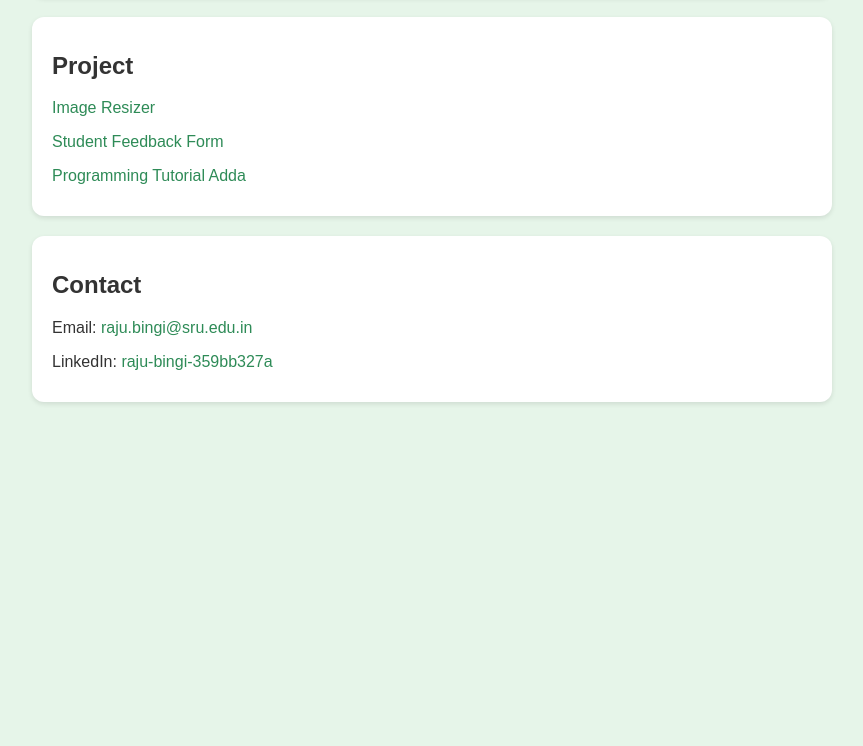
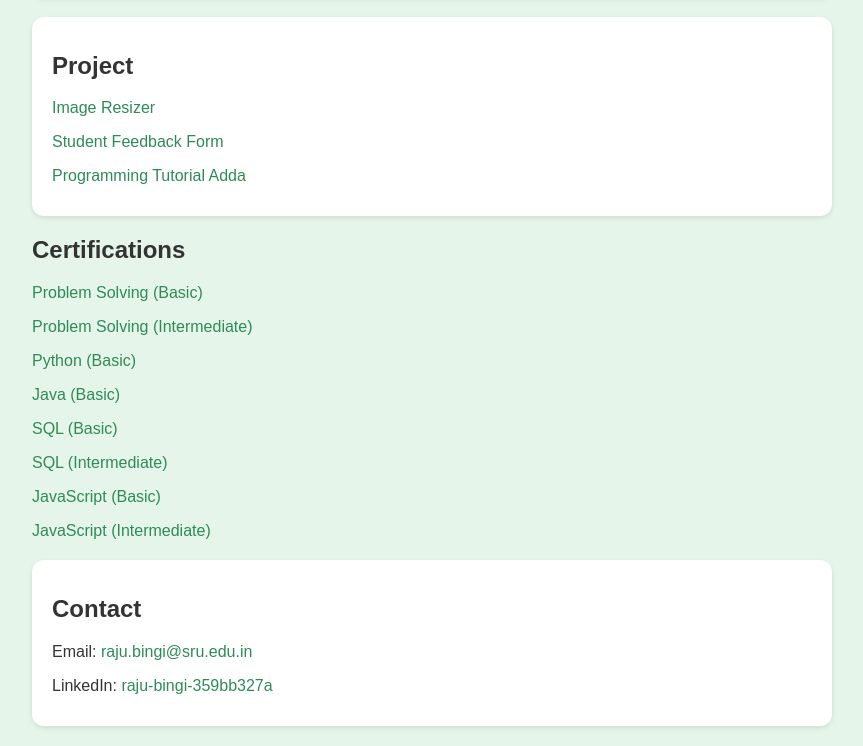
Before and after one commit to rajubhanu/Bingi-Raju, a plain HTML site: page index.html in a window 1280 px wide. Shown: the part 869-1615 px from the top of the page, without its empty margins (208-1071 px from the left). Before the commit the page ends 1291 px from the top, so only its background shows below. Drawn offline with Linux system fonts and the light colour scheme.

Commit message:
Update index.html

```diff
--- a/index.html
+++ b/index.html
@@ -37,6 +37,17 @@
       <p><a href="https://student-feedback-4pio.onrender.com/" target="_blank">Student Feedback Form</a></p>
       <p><a href="https://rajubhanu.github.io/Programming-Tutorial-Adda/" target="_blank">Programming Tutorial Adda</a></p>
     </div>
+    <div class="Certifications">
+      <h2>Certifications</h2>
+      <p><a href="https://www.hackerrank.com/certificates/iframe/5321d095a735" target="_blank">Problem Solving (Basic)</a></p>
+      <p><a href="https://www.hackerrank.com/certificates/iframe/c6639897790b" target="_blank">Problem Solving (Intermediate)</a></p>
+      <p><a href="https://www.hackerrank.com/certificates/iframe/32be88045056" target="_blank">Python (Basic)</a></p>
+      <p><a href="https://www.hackerrank.com/certificates/iframe/38ec5c7dd50d" target="_blank">Java (Basic)</a></p>
+      <p><a href="https://www.hackerrank.com/certificates/iframe/d696857424a5" target="_blank">SQL (Basic)</a></p>
+      <p><a href="https://www.hackerrank.com/certificates/iframe/c94de58fe49a" target="_blank">SQL (Intermediate)</a></p>
+      <p><a href="https://www.hackerrank.com/certificates/iframe/2dae556feef6" target="_blank">JavaScript (Basic)</a></p>
+      <p><a href="https://www.hackerrank.com/certificates/iframe/d2737610d468" target="_blank">JavaScript (Intermediate)</a></p>
+    </div>
     <div class="contact">
       <h2>Contact</h2>
       <p>Email: <a href="mailto:raju.bingi@sru.edu.in">raju.bingi@sru.edu.in</a></p>
```
